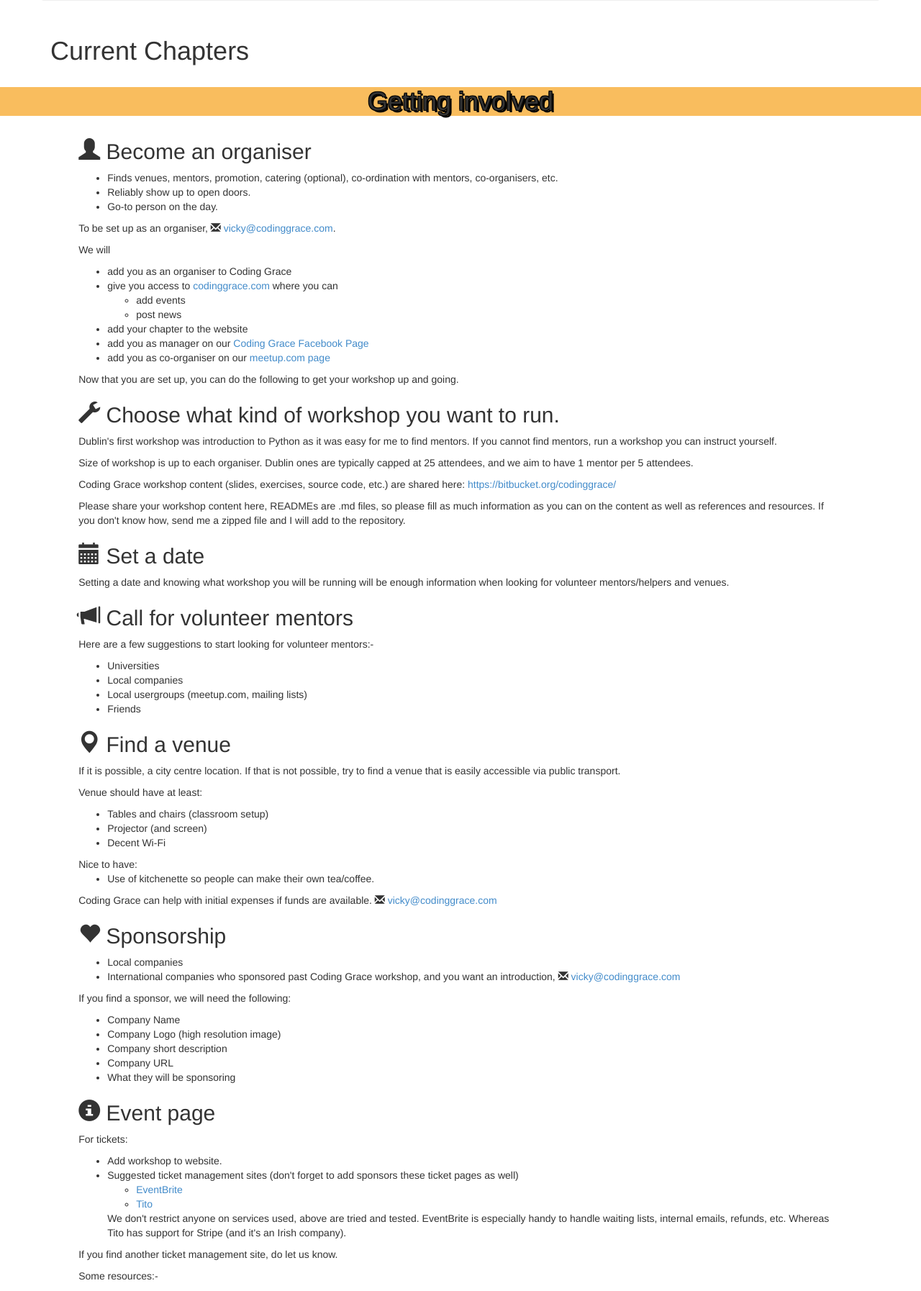
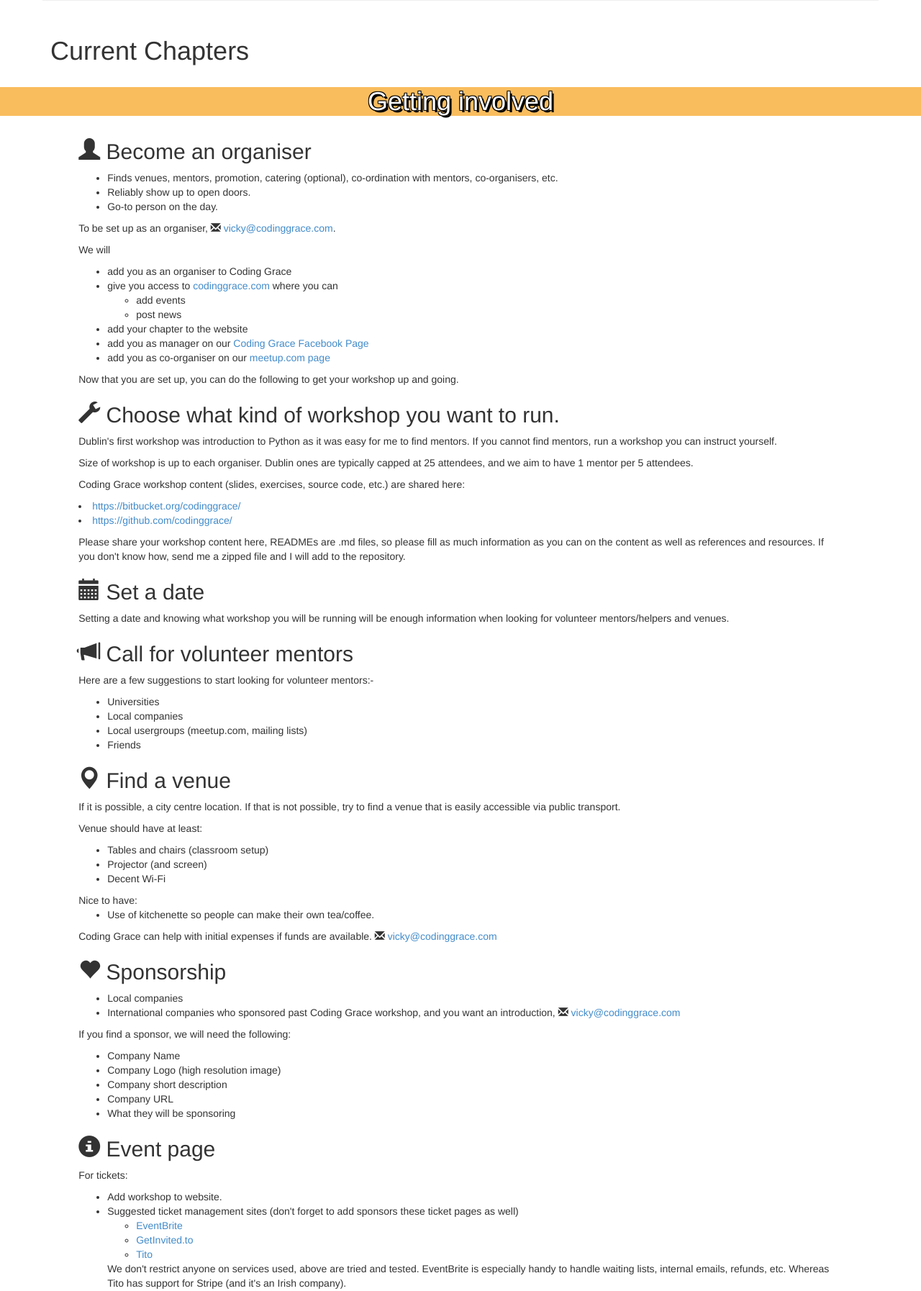
Before and after one commit to codinggrace/coding-grace-website, a Django app: page /chapters/ in a window 1280 px wide. Shown: the part 679-2473 px from the top of the page at 72% size. Run offline with Django 3.2, Linux system fonts and the light colour scheme; data that the repository does not hold is empty; parts of the project's set-up code (start-up, migrations or seed data) failed here and were passed over; some libraries are stand-ins or nearby versions.

Commit message:
updated info on chapters page

```diff
--- a/static/css/style.css
+++ b/static/css/style.css
@@ -124,6 +124,7 @@ h1#chapters, h1#resources, #get_involved h1{
 }
 
 #get_involved h1 {
+color:white;
 background-color: rgba(247, 162, 27, 0.7);
 
 }
--- a/templates/codinggrace_django/chapters.html
+++ b/templates/codinggrace_django/chapters.html
@@ -91,7 +91,12 @@
 
 				<p>Size of workshop is up to each organiser. Dublin ones are typically capped at 25 attendees, and we aim to have 1 mentor per 5 attendees.</p>
 
-				<p>Coding Grace workshop content (slides, exercises, source code, etc.) are shared here: <a href="https://bitbucket.org/codinggrace/">https://bitbucket.org/codinggrace/</a></p>
+				<p>
+					Coding Grace workshop content (slides, exercises, source code, etc.) are shared here:
+
+					<li><a href="https://bitbucket.org/codinggrace/">https://bitbucket.org/codinggrace/</a></li>
+					<li><a href="https://github.com/codinggrace/">https://github.com/codinggrace/</a></li>
+				</p>
 
 				<p>Please share your workshop content here, READMEs are .md files, so please fill as much information as you can on the content as well as references and resources. If you don't know how, send me a zipped file and I will add to the repository.</p>
 
@@ -153,6 +158,7 @@
 							Suggested ticket management sites (don't forget to add sponsors these ticket pages as well)
 							<ul>
 								<li><a href="http://eventbrite.ie">EventBrite</a></li>
+								<li><a href="https://getinvited.to">GetInvited.to</a></li>
 								<li><a href="http://tito.io">Tito</a></li>
 							</ul>
 							We don't restrict anyone on services used, above are tried and tested. EventBrite is especially handy to handle waiting lists, internal emails, refunds, etc. Whereas Tito has support for Stripe (and it's an Irish company).
@@ -163,7 +169,7 @@
 				<p> Some resources:-
 					<ul>
 						<li>
-							<a href="http://imgur.com/Dey1Xew">Coding Grace PNG image</a> (if you need higher resolution, <span class="glyphicon glyphicon-envelope"></span> <a href="mailto:vicky@codinggrace.com">vicky@codinggrace.com</a>)
+							<span class="glyphicon glyphicon-picture"></span> <a href="https://bitbucket.org/codinggrace/logos/src">Coding Grace Official Logos</a> (if you need higher resolution, <span class="glyphicon glyphicon-envelope"></span> <a href="mailto:vicky@codinggrace.com">vicky@codinggrace.com</a>)
 						</li>
 						<li>About Coding Grace can be found on <a href="/#about">front page</a>.</li>
 					</ul>
@@ -189,7 +195,7 @@
 							Event sites:
 							<ul>
 								<li><a href="http://lanyrd.com">Lanyrd.com</a></li>
-								<li>Silicon Republic's <a href="http://www.siliconrepublic.com/events/">Events listings</a>/li>
+								<li>Silicon Republic's <a href="http://www.siliconrepublic.com/events/">Events listings</a></li>
 								<li>Your <a href="https://www.startupdigest.com/digests">local Startup Digests</a></li>
 							</ul>
 						</li>
```
